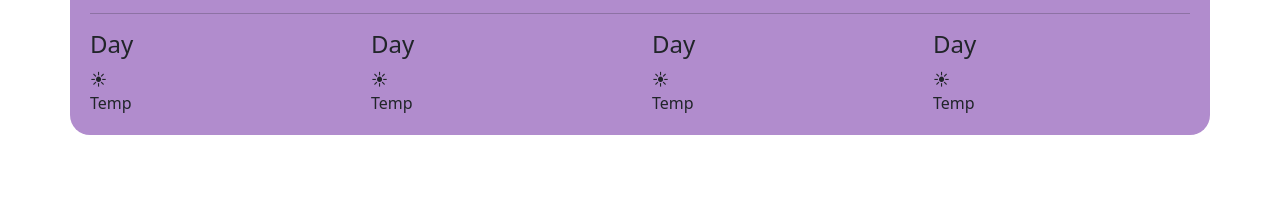
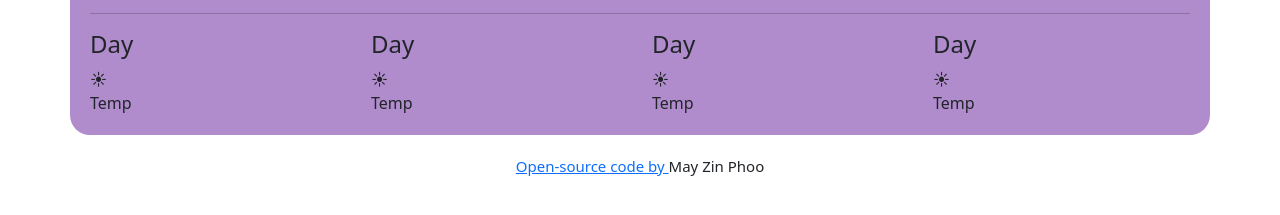
Before and after one commit to MirakoandMiracle/WeatherApp, a plain HTML site: page index.html in a window 1280 px wide. Shown: the part 205-420 px from the top of the page. Drawn offline with nearby package versions, Linux system fonts and the light colour scheme.

Commit message:
added github source

```diff
--- a/index.html
+++ b/index.html
@@ -69,6 +69,11 @@
         </div>
       </div>
     </div>
+    <div class="linkGithub">
+      <a href="https://github.com/MirakoandMiracle/WeatherApp"
+        >Open-source code by </a
+      >May Zin Phoo
+    </div>
     <script
       src="https://cdn.jsdelivr.net/npm/bootstrap@5.3.0-alpha1/dist/js/bootstrap.bundle.min.js"
       integrity="sha384-w76AqPfDkMBDXo30jS1Sgez6pr3x5MlQ1ZAGC+nuZB+EYdgRZgiwxhTBTkF7CXvN"
--- a/style.css
+++ b/style.css
@@ -4,3 +4,9 @@
   border-radius: 20px;
   background-color: #b18ccd;
 }
+
+.linkGithub {
+  text-align: center;
+  font-size: 15px;
+  padding: 20px;
+}
```
